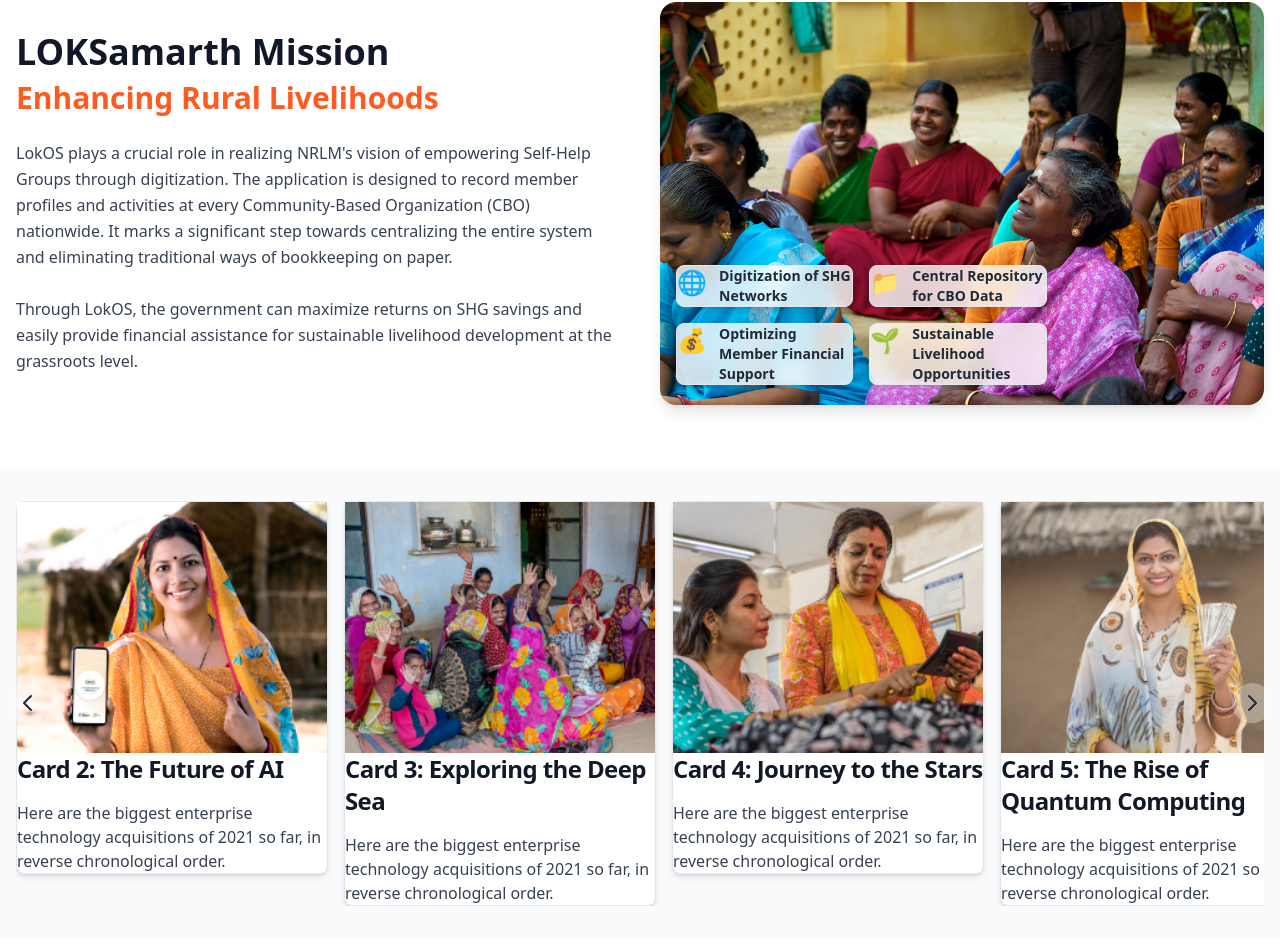
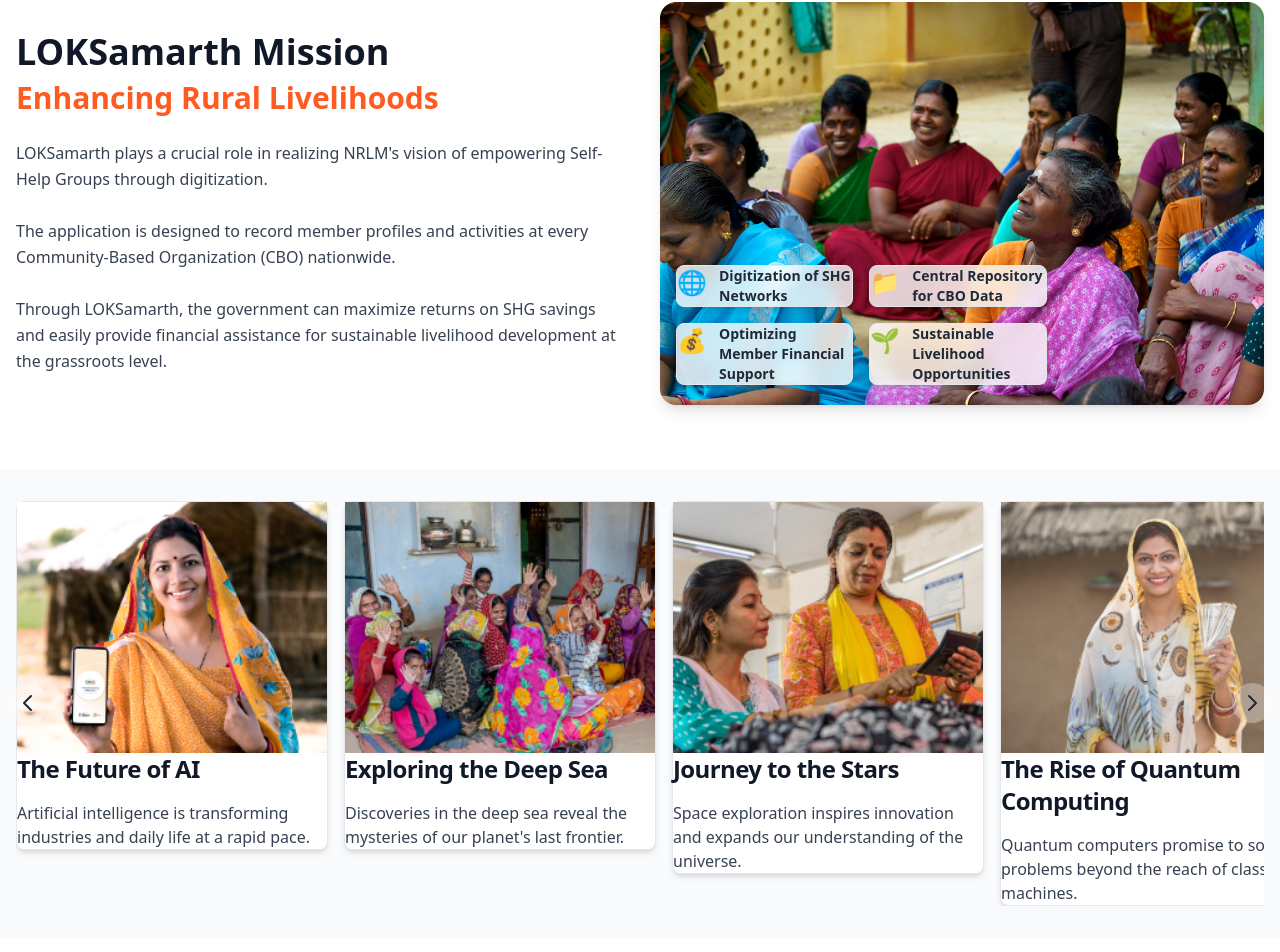
Before and after one commit to commitlords/hackathon-ui, a Next.js app: page / in a window 1280 px wide. Shown: the part 732-1684 px from the top of the page. Built offline with nearby package versions, Linux system fonts and the light colour scheme.

Commit message:
minor fixes

```diff
--- a/app/cards/card-1.tsx
+++ b/app/cards/card-1.tsx
@@ -1,18 +1,20 @@
 "use client";
 import { Card } from "flowbite-react";
+import { useTranslation } from "react-i18next";
 
 export function Component() {
+  const { t } = useTranslation();
   return (
     <Card
       className="max-w-sm"
-      imgAlt="Meaningful alt text for an image that is not purely decorative"
+      imgAlt={t('card1.imgAlt')}
       imgSrc="/card-img-1.png"
     >
       <h5 className="text-2xl font-bold tracking-tight text-gray-900 dark:text-white">
-        Noteworthy technology acquisitions 2021
+        {t('card1.title')}
       </h5>
       <p className="font-normal text-gray-700 dark:text-gray-400">
-        Here are the biggest enterprise technology acquisitions of 2021 so far, in reverse chronological order.
+        {t('card1.desc')}
       </p>
     </Card>
   );
--- a/app/cards/card-2.tsx
+++ b/app/cards/card-2.tsx
@@ -1,18 +1,20 @@
 "use client";
 import { Card } from "flowbite-react";
+import { useTranslation } from "react-i18next";
 
 export function Component() {
+  const { t } = useTranslation();
   return (
     <Card
       className="max-w-sm"
-      imgAlt="Meaningful alt text for an image that is not purely decorative"
+      imgAlt={t('card2.imgAlt')}
       imgSrc="/card-img-2.png"
     >
       <h5 className="text-2xl font-bold tracking-tight text-gray-900 dark:text-white">
-        Card 2: The Future of AI
+        {t('card2.title')}
       </h5>
       <p className="font-normal text-gray-700 dark:text-gray-400">
-        Here are the biggest enterprise technology acquisitions of 2021 so far, in reverse chronological order.
+        {t('card2.desc')}
       </p>
     </Card>
   );
--- a/app/cards/card-3.tsx
+++ b/app/cards/card-3.tsx
@@ -1,18 +1,20 @@
 "use client";
 import { Card } from "flowbite-react";
+import { useTranslation } from "react-i18next";
 
 export function Component() {
+  const { t } = useTranslation();
   return (
     <Card
       className="max-w-sm"
-      imgAlt="Meaningful alt text for an image that is not purely decorative"
+      imgAlt={t('card3.imgAlt')}
       imgSrc="/card-img-3.png"
     >
       <h5 className="text-2xl font-bold tracking-tight text-gray-900 dark:text-white">
-        Card 3: Exploring the Deep Sea
+        {t('card3.title')}
       </h5>
       <p className="font-normal text-gray-700 dark:text-gray-400">
-        Here are the biggest enterprise technology acquisitions of 2021 so far, in reverse chronological order.
+        {t('card3.desc')}
       </p>
     </Card>
   );
--- a/app/cards/card-4.tsx
+++ b/app/cards/card-4.tsx
@@ -1,18 +1,20 @@
 "use client";
 import { Card } from "flowbite-react";
+import { useTranslation } from "react-i18next";
 
 export function Component() {
+  const { t } = useTranslation();
   return (
     <Card
       className="max-w-sm"
-      imgAlt="Meaningful alt text for an image that is not purely decorative"
+      imgAlt={t('card4.imgAlt')}
       imgSrc="/card-img-4.png"
     >
       <h5 className="text-2xl font-bold tracking-tight text-gray-900 dark:text-white">
-        Card 4: Journey to the Stars
+        {t('card4.title')}
       </h5>
       <p className="font-normal text-gray-700 dark:text-gray-400">
-        Here are the biggest enterprise technology acquisitions of 2021 so far, in reverse chronological order.
+        {t('card4.desc')}
       </p>
     </Card>
   );
--- a/app/cards/card-5.tsx
+++ b/app/cards/card-5.tsx
@@ -1,18 +1,20 @@
 "use client";
 import { Card } from "flowbite-react";
+import { useTranslation } from "react-i18next";
 
 export function Component() {
+  const { t } = useTranslation();
   return (
     <Card
       className="max-w-sm"
-      imgAlt="Meaningful alt text for an image that is not purely decorative"
+      imgAlt={t('card5.imgAlt')}
       imgSrc="/card-img-5.png"
     >
       <h5 className="text-2xl font-bold tracking-tight text-gray-900 dark:text-white">
-        Card 5: The Rise of Quantum Computing
+        {t('card5.title')}
       </h5>
       <p className="font-normal text-gray-700 dark:text-gray-400">
-        Here are the biggest enterprise technology acquisitions of 2021 so far, in reverse chronological order.
+        {t('card5.desc')}
       </p>
     </Card>
   );
--- a/app/components/EventGallery.tsx
+++ b/app/components/EventGallery.tsx
@@ -1,58 +1,58 @@
 "use client";
 
 import Image from "next/image";
+import { useTranslation } from "react-i18next";
 
-// NOTE: Create a `/public/gallery` folder and add your images there.
+export default function EventGallery() {
+  const { t } = useTranslation();
   const galleryImages = [
     {
       src: "/farming.jpeg",
-    alt: "Woman working in an agricultural field",
-    sector: "Agriculture",
+      alt: t("gallery.agricultureAlt"),
+      sector: t("gallery.agriculture"),
     },
     {
       src: "/textile.jpeg",
-    alt: "Woman working in a textile factory",
-    sector: "Textiles",
+      alt: t("gallery.textilesAlt"),
+      sector: t("gallery.textiles"),
     },
     {
       src: "/technology.jpeg",
-    alt: "Woman working on a laptop in a tech office",
-    sector: "Technology",
+      alt: t("gallery.technologyAlt"),
+      sector: t("gallery.technology"),
     },
     {
       src: "/handicrafts.jpeg",
-    alt: "Woman making handicrafts",
-    sector: "Handicrafts",
+      alt: t("gallery.handicraftsAlt"),
+      sector: t("gallery.handicrafts"),
     },
     {
       src: "/construction.jpeg",
-    alt: "Woman working at a construction site",
-    sector: "Construction",
+      alt: t("gallery.constructionAlt"),
+      sector: t("gallery.construction"),
     },
     {
       src: "/pottery.jpeg",
-    alt: "Female healthcare worker with a patient",
-    sector: "Pottery",
+      alt: t("gallery.potteryAlt"),
+      sector: t("gallery.pottery"),
     },
     {
       src: "/nursery.jpeg",
-    alt: "Teacher in a classroom with students",
-    sector: "Nursery",
+      alt: t("gallery.nurseryAlt"),
+      sector: t("gallery.nursery"),
     },
     {
       src: "/shop.jpeg",
-    alt: "Woman managing her small local shop",
-    sector: "Shop",
+      alt: t("gallery.shopAlt"),
+      sector: t("gallery.shop"),
     },
   ];
-
-export default function EventGallery() {
   return (
     <section className="bg-white py-16 dark:bg-gray-800">
       <div className="mx-auto max-w-7xl px-4">
         <div className="mb-12 text-center">
-          <h2 className="text-4xl font-bold text-gray-900 dark:text-white">Glimpses of Empowerment</h2>
-          <p className="mt-4 text-lg text-gray-600 dark:text-gray-400">Celebrating the contribution of women across various sectors in India.</p>
+          <h2 className="text-4xl font-bold text-gray-900 dark:text-white">{t("gallery.title")}</h2>
+          <p className="mt-4 text-lg text-gray-600 dark:text-gray-400">{t("gallery.description")}</p>
         </div>
         <div className="grid grid-cols-2 gap-4 sm:grid-cols-3 md:grid-cols-4">
           {galleryImages.map((image, index) => (
--- a/app/components/LokSamarthMission.tsx
+++ b/app/components/LokSamarthMission.tsx
@@ -2,50 +2,47 @@
 
 import { Button, Card } from "flowbite-react";
 import Image from "next/image";
+import { useTranslation } from "react-i18next";
 
+export default function LokSamarthMission() {
+  const { t } = useTranslation();
   const missionCards = [
     {
-    title: "Digitization of SHG Networks",
+      title: t("missionCard1"),
       icon: "🌐",
     },
     {
-    title: "Central Repository for CBO Data",
+      title: t("missionCard2"),
       icon: "📁",
     },
     {
-    title: "Optimizing Member Financial Support",
+      title: t("missionCard3"),
       icon: "💰",
     },
     {
-    title: "Sustainable Livelihood Opportunities",
+      title: t("missionCard4"),
       icon: "🌱",
     },
   ];
-
-export default function LokSamarthMission() {
   return (
     <section className="bg-white py-16 dark:bg-gray-800">
       <div className="mx-auto grid max-w-7xl items-center gap-10 px-4 md:grid-cols-2">
         {/* Left Text Section */}
         <div>
           <h2 className="text-4xl font-bold text-gray-900 dark:text-white">
-            LOKSamarth Mission
+            {t("mission.title")}
           </h2>
           <h3 className="mt-2 text-3xl font-bold text-orange-500">
-            Enhancing Rural Livelihoods
+            {t("mission.subtitle")}
           </h3>
           <p className="mt-6 leading-relaxed text-gray-700 dark:text-gray-400">
-            LokOS plays a crucial role in realizing NRLM's vision of empowering
-            Self-Help Groups through digitization. The application is designed
-            to record member profiles and activities at every Community-Based
-            Organization (CBO) nationwide. It marks a significant step towards
-            centralizing the entire system and eliminating traditional ways of
-            bookkeeping on paper.
+            {t("mission.p1")}
             <br />
             <br />
-            Through LokOS, the government can maximize returns on SHG savings
-            and easily provide financial assistance for sustainable livelihood
-            development at the grassroots level.
+            {t("mission.p2")}
+            <br />
+            <br />
+            {t("mission.p3")}
           </p>
         </div>
 
@@ -54,8 +51,8 @@
           {/* Main Image */}
           <div className="w-full overflow-hidden rounded-2xl shadow-lg">
             <Image
-              src="/self-help-groups.jpg" // Make sure this image exists in /public/images
-              alt="A group of women in a Self-Help Group meeting"
+              src="/self-help-groups.jpg"
+              alt={t("mission.imageAlt")}
               width={600}
               height={400}
               className="w-full object-cover"
--- a/app/globals.css
+++ b/app/globals.css
@@ -3,6 +3,10 @@
 @source "../.flowbite-react/class-list.json";
 
 @custom-variant dark (&:where(.dark, .dark *));
+
+html, body {
+  overflow-x: hidden;
+}
 
 .font-size-12 {
   font-size: 12px;
--- a/app/locales/en/translation.json
+++ b/app/locales/en/translation.json
@@ -60,9 +60,9 @@
   "stats.clfs": "Cluster Level Federations",
   "mission.title": "LOKSamarth Mission",
   "mission.subtitle": "Enhancing Rural Livelihoods",
-  "mission.p1": "LokOS plays a crucial role in realizing NRLM's vision of empowering Self-Help Groups through digitization.",
+  "mission.p1": "LOKSamarth plays a crucial role in realizing NRLM's vision of empowering Self-Help Groups through digitization.",
   "mission.p2": "The application is designed to record member profiles and activities at every Community-Based Organization (CBO) nationwide.",
-  "mission.p3": "Through LokOS, the government can maximize returns on SHG savings and easily provide financial assistance for sustainable livelihood development at the grassroots level.",
+  "mission.p3": "Through LOKSamarth, the government can maximize returns on SHG savings and easily provide financial assistance for sustainable livelihood development at the grassroots level.",
   "missionCard1": "Digitization of SHG Networks",
   "missionCard2": "Central Repository for CBO Data",
   "missionCard3": "Optimizing Member Financial Support",
@@ -86,5 +86,21 @@
   "previousCard": "Previous card",
   "nextCard": "Next card",
   "previousImage": "Previous image",
-  "nextImage": "Next image"
+  "nextImage": "Next image",
+  "mission.imageAlt": "A group of women in a Self-Help Group meeting",
+  "card1.title": "Noteworthy technology acquisitions 2021",
+  "card1.desc": "Here are the biggest enterprise technology acquisitions of 2021 so far, in reverse chronological order.",
+  "card1.imgAlt": "Technology acquisition illustration",
+  "card2.title": "The Future of AI",
+  "card2.desc": "Artificial intelligence is transforming industries and daily life at a rapid pace.",
+  "card2.imgAlt": "Artificial intelligence concept image",
+  "card3.title": "Exploring the Deep Sea",
+  "card3.desc": "Discoveries in the deep sea reveal the mysteries of our planet's last frontier.",
+  "card3.imgAlt": "Deep sea exploration image",
+  "card4.title": "Journey to the Stars",
+  "card4.desc": "Space exploration inspires innovation and expands our understanding of the universe.",
+  "card4.imgAlt": "Space journey illustration",
+  "card5.title": "The Rise of Quantum Computing",
+  "card5.desc": "Quantum computers promise to solve problems beyond the reach of classical machines.",
+  "card5.imgAlt": "Quantum computing concept image"
 }
```
Also changed, not shown: app/locales/hi/translation.json (+26 -10 lines), app/locales/mr/translation.json (+26 -10 lines). Lines whose indentation alone changed are shown as unchanged.
